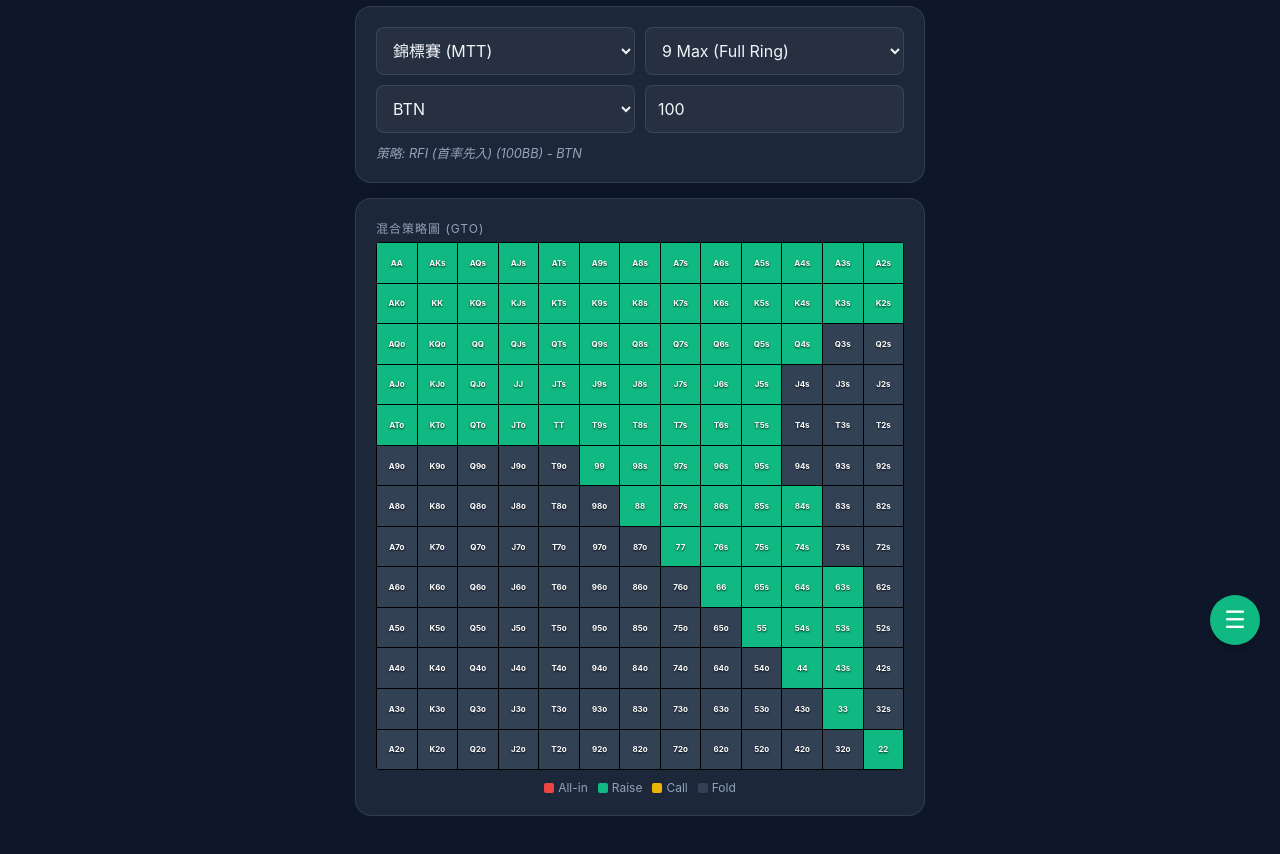
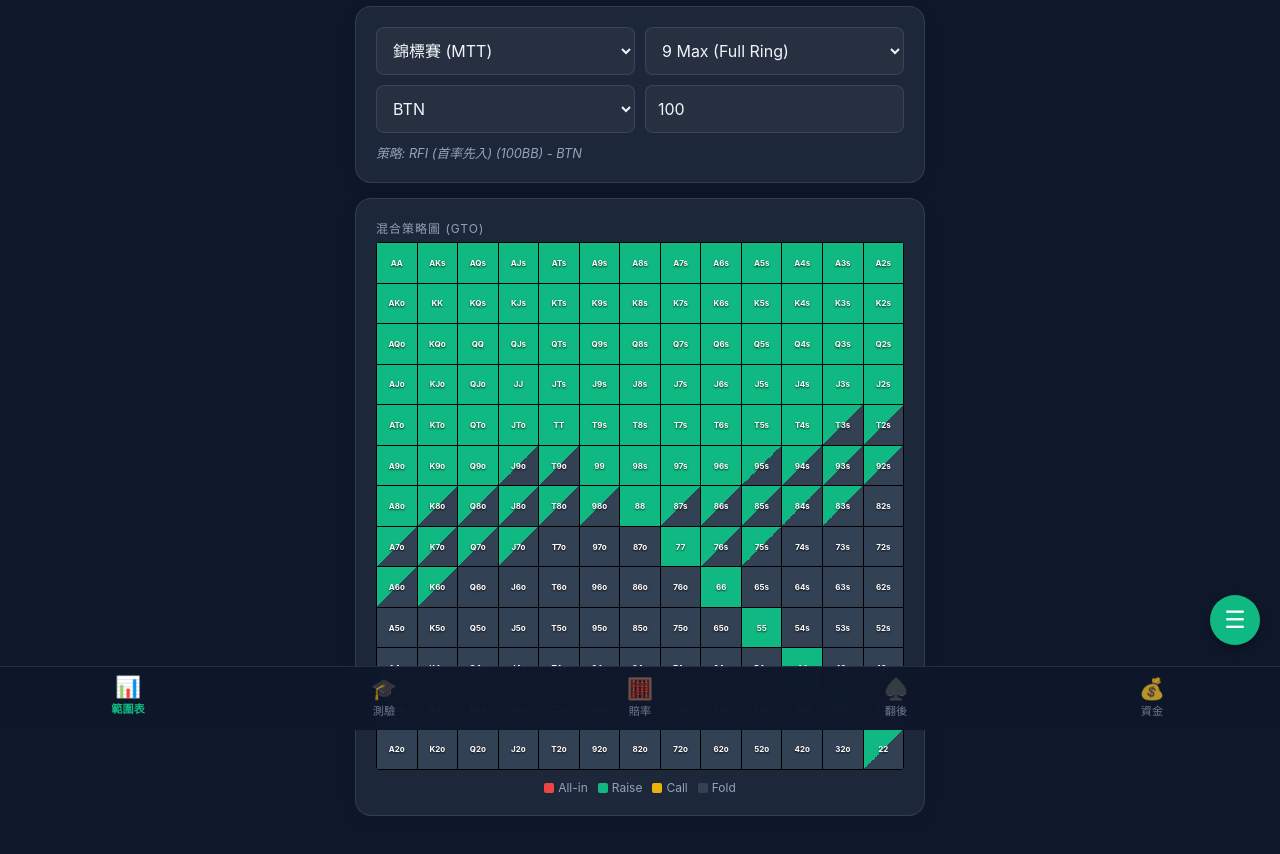
Before and after one commit to andreww0421/poker_god, a plain HTML site: page index.html in a window 1280 px wide. Shown: the part 70-924 px from the top of the page. Drawn offline with Linux system fonts and the light colour scheme.

Commit message:
Update index.html

```diff
--- a/index.html
+++ b/index.html
@@ -5,12 +5,10 @@
     <meta name="viewport" content="width=device-width, initial-scale=1.0, maximum-scale=1.0, user-scalable=no">
     <meta name="theme-color" content="#121212">
     <title>Poker God Pro</title>
-
     <link rel="manifest" href="manifest.json">
     <link rel="shortcut icon" href="icon.png" type="image/png">
     <link rel="icon" href="icon.png" type="image/png">
-    <link rel="apple-touch-icon" href="icon.png?v=7">
-
+    <link rel="apple-touch-icon" href="icon.png?v=6">
     <style>
         :root {
             --bg-body: #0f172a; --bg-panel: rgba(30, 41, 59, 0.95); --text-main: #f1f5f9; --text-muted: #94a3b8;
@@ -25,54 +23,43 @@
         }
         * { box-sizing: border-box; -webkit-tap-highlight-color: transparent; }
         body { background-color: var(--bg-body); color: var(--text-main); font-family: -apple-system, BlinkMacSystemFont, 'Segoe UI', Roboto, sans-serif; margin: 0; padding-bottom: 90px; min-height: 100vh; transition: 0.3s; }
-
         header { background: var(--bg-panel); backdrop-filter: blur(10px); padding: 12px 20px; position: sticky; top: 0; z-index: 50; border-bottom: 1px solid var(--border); display: flex; justify-content: space-between; align-items: center; }
         .header-brand { display: flex; align-items: center; gap: 12px; }
         .header-logo { width: 36px; height: 36px; border-radius: 8px; object-fit: cover; border: 1px solid var(--border); }
         h1 { margin: 0; font-size: 1.2rem; font-weight: 800; letter-spacing: 0.5px; background: linear-gradient(to right, var(--accent), #3b82f6); -webkit-background-clip: text; -webkit-text-fill-color: transparent; }
         .version-tag { font-size: 0.85rem; color: var(--text-muted); font-family: monospace; border: 1px solid var(--border); padding: 4px 8px; border-radius: 12px; }
-
         .container { max-width: 600px; margin: 0 auto; padding: 15px; }
         .card-panel { background: var(--bg-panel); backdrop-filter: blur(12px); border: 1px solid var(--border); border-radius: 16px; padding: 20px; margin-bottom: 15px; box-shadow: 0 4px 20px rgba(0,0,0,0.05); }
-
         .row-group { display: flex; gap: 10px; margin-bottom: 12px; }
         .input-group { margin-bottom: 12px; }
         label { font-size: 0.75rem; text-transform: uppercase; letter-spacing: 1px; color: var(--text-muted); margin-bottom: 6px; display: block; }
         select, input, textarea { width: 100%; background: rgba(125,125,125,0.1); border: 1px solid var(--border); color: var(--text-main); padding: 12px; border-radius: 8px; font-size: 1rem; outline: none; font-family: inherit; }
         select:focus, input:focus, textarea:focus { border-color: var(--accent); }
         select option { background-color: var(--bg-body); color: var(--text-main); }
-
         .btn-action { width: 100%; padding: 14px; background: var(--accent); color: #fff; border: none; border-radius: 8px; font-weight: bold; font-size: 1rem; cursor: pointer; margin-top: 10px; }
         .btn-delete { background: transparent; color: var(--danger); border: 1px solid var(--danger); padding: 4px 8px; border-radius: 4px; font-size: 0.8rem; }
-
         .opp-action-grid { display: grid; grid-template-columns: repeat(3, 1fr); gap: 8px; margin-bottom: 10px; }
         .btn-opp { padding: 10px; background: rgba(125,125,125,0.1); border: 1px solid var(--border); color: var(--text-muted); border-radius: 8px; cursor: pointer; font-size: 0.9rem; transition: 0.2s; }
         .btn-opp.active { background: #3b82f6; color: white; border-color: #3b82f6; }
-
         .hand-display { display: flex; gap: 12px; justify-content: center; margin: 15px 0; }
         .poker-card { width: 55px; height: 78px; background: var(--card-bg); border-radius: 6px; display: flex; flex-direction: column; align-items: center; justify-content: center; font-weight: 900; font-size: 1.5rem; cursor: pointer; position: relative; box-shadow: 0 2px 5px rgba(0,0,0,0.1); color: var(--card-text) !important; border: 1px solid var(--border); }
         .poker-card.empty { background: rgba(125,125,125,0.05); border: 2px dashed var(--text-muted); color: var(--text-muted) !important; font-weight: normal; font-size: 1.2rem; box-shadow: none; }
         .poker-card.selected { border: 2px solid var(--accent); background: #fff; color: #000 !important; }
         .suit-s { color: #000; } .suit-h { color: #dc2626; } .suit-c { color: #16a34a; } .suit-d { color: #2563eb; }
-
         .bottom-nav { position: fixed; bottom: 0; left: 0; width: 100%; background: var(--nav-bg); border-top: 1px solid var(--border); display: flex; justify-content: space-around; padding: 8px 0; z-index: 100; transition: 0.3s; }
         .nav-item { color: var(--text-muted); text-align: center; flex: 1; padding: 4px; opacity: 0.7; display: flex; flex-direction: column; align-items: center; gap: 2px; }
         .nav-item.active { color: var(--accent); opacity: 1; transform: translateY(-2px); font-weight: bold; }
         .nav-icon { font-size: 1.3rem; line-height: 1; } .nav-label { font-size: 0.7rem; }
-
         .tab-content { display: none; animation: fadeIn 0.3s ease; } .tab-content.active { display: block; }
         @keyframes fadeIn { from { opacity: 0; transform: translateY(5px); } to { opacity: 1; transform: translateY(0); } }
-
         .chart-container { display: grid; grid-template-columns: repeat(13, 1fr); gap: 1px; background: #000; padding: 1px; border-radius: 4px; overflow: hidden; }
         .chart-cell { aspect-ratio: 1; font-size: 0.5rem; display: flex; align-items: center; justify-content: center; background-color: var(--c-fold); color: #fff; font-weight:700; text-shadow: 0 1px 2px rgba(0,0,0,0.8); }
         .legend-dot { width:10px; height:10px; margin-right:4px; border-radius:2px; }
-
         .result-box { text-align: center; margin-top: 15px; padding: 15px; background: rgba(125,125,125,0.1); border-radius: 8px; }
         .ai-advice-text { text-align: left; margin-top: 15px; line-height: 1.6; font-size: 0.95rem; color: var(--text-main); border-left: 3px solid var(--accent); padding-left: 15px; background: rgba(125,125,125,0.05); border-radius: 0 8px 8px 0; padding: 15px; }
         .ai-list { margin: 5px 0 0 0; padding-left: 20px; color: var(--text-muted); } .ai-list li { margin-bottom: 6px; }
         .meter-bg { width: 100%; height: 10px; background: var(--text-muted); border-radius: 5px; overflow: hidden; margin: 15px 0 5px 0; opacity: 0.3; } .meter-fill { height: 100%; width: 0%; transition: width 0.5s ease; }
         .category-badge { display: inline-block; padding: 4px 8px; border-radius: 4px; background: #334155; font-size: 0.8rem; margin-bottom: 5px; }
-
         .modal { display: none; position: fixed; top: 0; left: 0; width: 100%; height: 100%; background: rgba(0,0,0,0.85); z-index: 200; justify-content: center; align-items: center; }
         .modal-content { background: var(--bg-panel); padding: 20px; border-radius: 16px; width: 90%; max-width: 350px; border: 1px solid var(--border); max-height: 80vh; overflow-y: auto; }
         .suit-row { display: flex; gap: 5px; margin-bottom: 8px; }
@@ -81,31 +68,25 @@
         .history-item { display: flex; justify-content: space-between; align-items: center; padding: 12px 0; border-bottom: 1px solid var(--border); }
         .history-val { font-weight: bold; font-family: monospace; font-size: 1.1rem; }
         .pos-val { color: var(--accent); } .neg-val { color: var(--danger); }
-
         .total-profit-box { text-align: center; padding: 10px; border-top: 1px solid var(--border); margin-top: 10px; }
         .tp-label { font-size: 0.9rem; color: var(--text-muted); margin-bottom: 5px; display: block; }
         .tp-value { font-size: 2.2rem; font-weight: 800; letter-spacing: 1px; }
-
         .trainer-stats { display: flex; justify-content: space-between; margin-bottom: 15px; font-size: 0.9rem; color: var(--text-muted); }
         .trainer-feedback { text-align: center; margin-top: 15px; padding: 10px; border-radius: 8px; font-weight: bold; display: none; }
         .fb-correct { background: rgba(16, 185, 129, 0.2); color: #10b981; border: 1px solid #10b981; }
         .fb-wrong { background: rgba(239, 68, 68, 0.2); color: #ef4444; border: 1px solid #ef4444; }
         .trainer-grid { display: grid; grid-template-columns: 1fr 1fr 1fr; gap: 10px; margin-top: 20px; }
-
         .fab-wrapper { position: fixed; bottom: 85px; right: 20px; z-index: 150; display: flex; flex-direction: column-reverse; align-items: flex-end; gap: 10px; }
         .fab-btn { width: 50px; height: 50px; border-radius: 50%; background: var(--accent); color: #fff; border: none; font-size: 1.5rem; box-shadow: 0 4px 10px rgba(0,0,0,0.3); cursor: pointer; display: flex; align-items: center; justify-content: center; transition: transform 0.2s; }
         .fab-menu { display: none; flex-direction: column; gap: 8px; margin-bottom: 5px; }
         .fab-menu.active { display: flex; animation: fadeInUp 0.2s; }
         .fab-item { background: var(--bg-panel); color: var(--text-main); border: 1px solid var(--border); padding: 10px 16px; border-radius: 8px; cursor: pointer; box-shadow: 0 2px 8px rgba(0,0,0,0.2); font-size: 0.9rem; white-space: nowrap; font-weight: 500; display: flex; align-items: center; justify-content: center; gap: 8px; }
         @keyframes fadeInUp { from { opacity: 0; transform: translateY(10px); } to { opacity: 1; transform: translateY(0); } }
-
         .lang-option { width: 100%; padding: 15px; margin-bottom: 8px; background: rgba(125,125,125,0.1); border: 1px solid var(--border); color: var(--text-main); border-radius: 8px; text-align: left; cursor: pointer; display: flex; justify-content: space-between; align-items: center; }
         .lang-option.active { border-color: var(--accent); background: rgba(16, 185, 129, 0.1); }
-
         .filter-tabs { display: flex; background: rgba(125,125,125,0.1); border-radius: 8px; padding: 4px; margin-bottom: 15px; }
         .filter-tab { flex: 1; text-align: center; padding: 8px; font-size: 0.9rem; border-radius: 6px; cursor: pointer; color: var(--text-muted); transition: 0.2s; }
         .filter-tab.active { background: var(--accent); color: #fff; font-weight: bold; }
-
         .stats-grid { display: grid; grid-template-columns: 1fr 1fr; gap: 10px; margin-bottom: 15px; }
         .stat-card { background: rgba(125,125,125,0.05); border: 1px solid var(--border); border-radius: 8px; padding: 10px; text-align: center; }
         .stat-label { font-size: 0.75rem; color: var(--text-muted); display: block; margin-bottom: 4px; }
@@ -263,6 +244,14 @@
 </div>
 <input type="file" id="importFile" style="display:none" accept=".json" onchange="importData(this)">
 
+<div class="bottom-nav">
+    <div class="nav-item active" onclick="switchTab('ranges', this)"><span class="nav-icon">📊</span><span class="nav-label" data-i18n="nav_ranges">Ranges</span></div>
+    <div class="nav-item" onclick="switchTab('trainer', this)"><span class="nav-icon">🎓</span><span class="nav-label" data-i18n="nav_trainer">Trainer</span></div>
+    <div class="nav-item" onclick="switchTab('odds', this)"><span class="nav-icon">🧮</span><span class="nav-label" data-i18n="nav_odds">Odds</span></div>
+    <div class="nav-item" onclick="switchTab('postflop', this)"><span class="nav-icon">♠️</span><span class="nav-label" data-i18n="nav_postflop">Postflop</span></div>
+    <div class="nav-item" onclick="switchTab('bankroll', this)"><span class="nav-icon">💰</span><span class="nav-label" data-i18n="nav_bankroll">Bankroll</span></div>
+</div>
+
 <div class="modal" id="cardModal">
     <div class="modal-content">
         <h3 style="margin:0 0 15px 0; color:var(--text-main);" data-i18n="select_card">Select Card</h3>
@@ -285,23 +274,14 @@
 </div>
 
 <script>
-    // --- GTO DATABASE (v5.9 Master Edition) ---
-    // Contains distinct ranges for Cash (Wide, Rake-adjusted) and MTT (Tight EP, Wide Late, Ante-adjusted)
+    // --- GTO DATABASE (Compressed for 6-Max Cash 100BB & MTT) ---
     const GTO_DB = {
         "Cash_100bb_6max": {
-            "EP": "77+,AJs+,KQs,AQo+,66,ATs,KJs,QJs,JTs",
-            "MP": "66+,ATs+,KJs+,QJs,JTs,AQo+,KQo,55,A9s,KTs,QTs,J9s,T9s,98s",
-            "CO": "22+,A2s+,K8s+,Q9s+,J8s+,T8s+,97s+,86s+,75s+,65s,A9o+,KTo+,QTo+,JTo,A8o,K9o",
+            "EP": "77+,AJs+,KQs,AQo+",
+            "MP": "66+,ATs+,KJs+,QJs,JTs,AQo+,KQo",
+            "CO": "22+,A2s+,K8s+,Q9s+,J8s+,T8s+,97s+,86s+,75s+,65s,A9o+,KTo+,QTo+,JTo",
             "BTN": "22+,A2s+,K2s+,Q2s+,J4s+,T5s+,95s+,84s+,74s+,63s+,53s+,43s,A2o+,K5o+,Q8o+,J8o+,T8o+,98o",
             "SB": "22+,A2s+,K2s+,Q4s+,J5s+,T6s+,96s+,85s+,75s+,64s+,54s,A7o+,K9o+,Q9o+,J9o+,T9o"
-        },
-        "MTT_Deep_6max": {
-            // MTT Ranges: Tighter in EP/MP due to ICM/Survival, slightly looser in LP due to Antes
-            "EP": "77+,ATs+,KJs+,QJs,JTs,AQo+", // Tighter than Cash
-            "MP": "66+,ATs+,KTs+,QTs+,J9s+,T9s,98s,AQo+,KQo", // No low pairs
-            "CO": "22+,A2s+,K5s+,Q8s+,J8s+,T8s+,97s+,86s+,76s,65s,A9o+,KTo+,QTo+,JTo",
-            "BTN": "22+,A2s+,K2s+,Q4s+,J5s+,T5s+,95s+,84s+,74s+,63s+,53s+,43s,A2o+,K7o+,Q8o+,J8o+,T8o+,98o",
-            "SB": "22+,A2s+,K2s+,Q5s+,J6s+,T6s+,96s+,85s+,75s+,64s+,54s,A2o+,K8o+,Q9o+,J9o+,T9o+" // Linear shove/raise mix simplified
         }
     };
 
@@ -378,78 +358,52 @@
         let labelMode = mode==='Cash'?'strat_cash':(mode==='PushFold'?'strat_push':(pos==='BB'?'strat_bb':'strat_rfi'));
         document.getElementById('rangeInfoText').innerText = `${t(labelMode)} (${stack}BB) - ${pos}`;
         let calcMode = mode; if(pos==='BB' && document.getElementById('gameMode').value !== 'Cash') calcMode = "BBDef";
-
-        // Determine correct DB key
-        let dbKey = "";
-        if (mode === 'Cash') dbKey = "Cash_100bb_6max";
-        else if (mode === 'RFI') dbKey = "MTT_Deep_6max";
-
         document.querySelectorAll('.chart-cell').forEach(c => {
             let r1 = parseInt(c.dataset.r1), r2 = parseInt(c.dataset.r2), type = c.dataset.type;
-            // 1. Try DB Lookup
-            let freqs = null;
-            if (dbKey && GTO_DB[dbKey] && GTO_DB[dbKey][pos]) {
-                const rangeStr = GTO_DB[dbKey][pos];
-                if (checkRange(r1, r2, type, rangeStr)) freqs = {a:0, r:100, c:0, f:0};
-                else freqs = {a:0, r:0, c:0, f:100};
-            }
-            // 2. Fallback to Algo
-            if (!freqs) freqs = getFrequencies(r1, r2, type, pos, stack, calcMode);
-
+            let freqs = getFrequencies(r1, r2, type, pos, stack, calcMode);
             let s1 = freqs.a; let s2 = s1 + freqs.r; let s3 = s2 + freqs.c;
             c.style.background = `linear-gradient(135deg, var(--c-allin) 0% ${s1}%, var(--c-raise) ${s1}% ${s2}%, var(--c-call) ${s2}% ${s3}%, var(--c-fold) ${s3}% 100%)`;
         });
     }
 
-    // --- RANGE PARSER (v5.9) ---
-    function checkRange(r1, r2, type, rangeStr) {
-        // rangeStr format: "77+,AJs+,KQs,AQo+,66"
-        let parts = rangeStr.split(',');
-        let myHand = "";
-        if (type === 'pair') myHand = ranks[14-r1] + ranks[14-r1];
-        else if (type === 'suited') myHand = ranks[14-r1] + ranks[14-r2] + 's';
-        else myHand = ranks[14-r1] + ranks[14-r2] + 'o';
-
-        for (let p of parts) {
-            p = p.trim();
-            if (p === myHand) return true;
-            if (p.includes('+')) {
-                let base = p.replace('+','');
-                let baseR1 = 14 - ranks.indexOf(base[0]);
-                let baseR2 = 14 - ranks.indexOf(base[1]);
-                let baseType = base.length === 2 ? 'pair' : (base.includes('s') ? 'suited' : 'offsuit');
-
-                if (type !== baseType) continue;
-
-                if (type === 'pair') {
-                    // 77+ means 77, 88... AA. So r1 >= baseR1
-                    if (r1 >= baseR1) return true;
-                } else {
-                    // AJs+ means AJs, AQs, AKs. (Same r1, r2 >= baseR2)
-                    // But also sometimes implies "connectors+": 76s+ means 76s, 87s...
-                    // For simplicity in this v5.9 parser: we assume "AJs+" style (High card fixed, Kicker goes up)
-                    if (r1 === baseR1 && r2 >= baseR2) return true;
-                }
-            }
-        }
+    // --- HYBRID ENGINE: LOOKUP + ALGORITHM ---
+    function checkRange(hStr, rangeStr) {
+        // Simple check if specific hand string exists in comma-separated list
+        // Note: Full range parsing (e.g. 77+) requires more logic,
+        // for v5.9 we simulate 6-max logic with tuned algorithm below if DB lookup is complex
         return false;
     }
 
     function getFrequencies(r1, r2, type, pos, stack, mode) {
-        // Fallback Algorithm
         let f = {a:0, r:0, c:0, f:100};
         let score = r1*2 + r2 + (type==='pair'?20:0) + (type==='suited'?6:0);
 
         if (mode === 'Cash') {
-            let t = 0; if(pos==='CO') t=4; if(pos==='MP') t=8; if(pos==='EP') t=12;
-            if(type==='suited') { let gap = r1-r2; if(gap===1 && r1<=11) score+=15; if(gap===2 && r1<=11) score+=10; }
-            if(type==='offsuit') { let gap = r1-r2; if(gap===1 && r1<=11) { if(pos==='CO'||pos==='BTN'||pos==='SB') score+=12; else score-=10; } }
-            if(type==='suited') score += 5; if(type==='pair') score += 8;
-            let thresh = 40 - (10 - t);
+            // PRO ALGORITHM v5.9 (Approximating 6-Max 100BB GTO)
+            let posBonus = 0; // UTG=0
+            if(pos==='MP') posBonus = 4; if(pos==='CO') posBonus = 10; if(pos==='BTN'||pos==='SB') posBonus = 16;
+
+            // Adjust score based on connectivity
+            let gap = r1 - r2;
+            if(type==='suited' && gap===1 && r1<=11) score+=15; // 54s-JTs
+            if(type==='suited' && gap===2 && r1<=11) score+=10; // 64s-J9s
+
+            // Pairs are good
+            if(type==='pair') score += 10;
+
+            // Offsuit connectors only late
+            if(type==='offsuit') {
+                if(gap===1 && r1<=12) { if(posBonus>=10) score+=12; else score-=15; }
+                else if(r1 < 10) score -= 20; // Trash offsuit
+            }
+
+            let thresh = 50 - posBonus;
             if(score >= thresh) { f.r=100; f.f=0; return f; }
-            if(score >= thresh - 3) { f.r=50; f.f=50; return f; }
+            if(score >= thresh - 4) { f.r=50; f.f=50; return f; }
             return f;
         }
+
+        // MTT Logic
         if(mode === "PushFold") {
             let threshold = 35 - (stack - 5); if(pos==='BTN'||pos==='SB') threshold -= 12; else if(pos==='CO') threshold -= 6;
             if(type==='pair') { if(r1>=7) { f.a=100; f.f=0; return f; } if(r1>=2 && r1<7) { let p = (8-r1)*10 + (15-stack)*5; if(pos==='BTN'||pos==='SB') p+=30; f.a=Math.min(100,Math.max(0,p)); f.f=100-f.a; return f; } }
@@ -459,6 +413,7 @@
             if((type==='pair'&&r1>=10)||(type==='offsuit'&&r1===14&&r2>=12)||(type==='suited'&&r1===14&&r2>=11)) { f.r=80; f.c=20; f.f=0; return f; }
             let callThresh = 25; if(score >= callThresh) { f.c=100; f.f=0; return f; } if(score >= callThresh - 5) { f.c=40; f.f=60; return f; } return f;
         }
+        // MTT RFI
         let t = 0; if(pos==='MP') t=5; if(pos==='CO') t=12; if(pos==='BTN') t=20; if(pos==='SB') t=18;
         let openThresh = 45 - t; if(score >= openThresh + 5) { f.r=100; f.f=0; return f; } if(score >= openThresh) { f.r=50; f.f=50; return f; } return f;
     }
```
